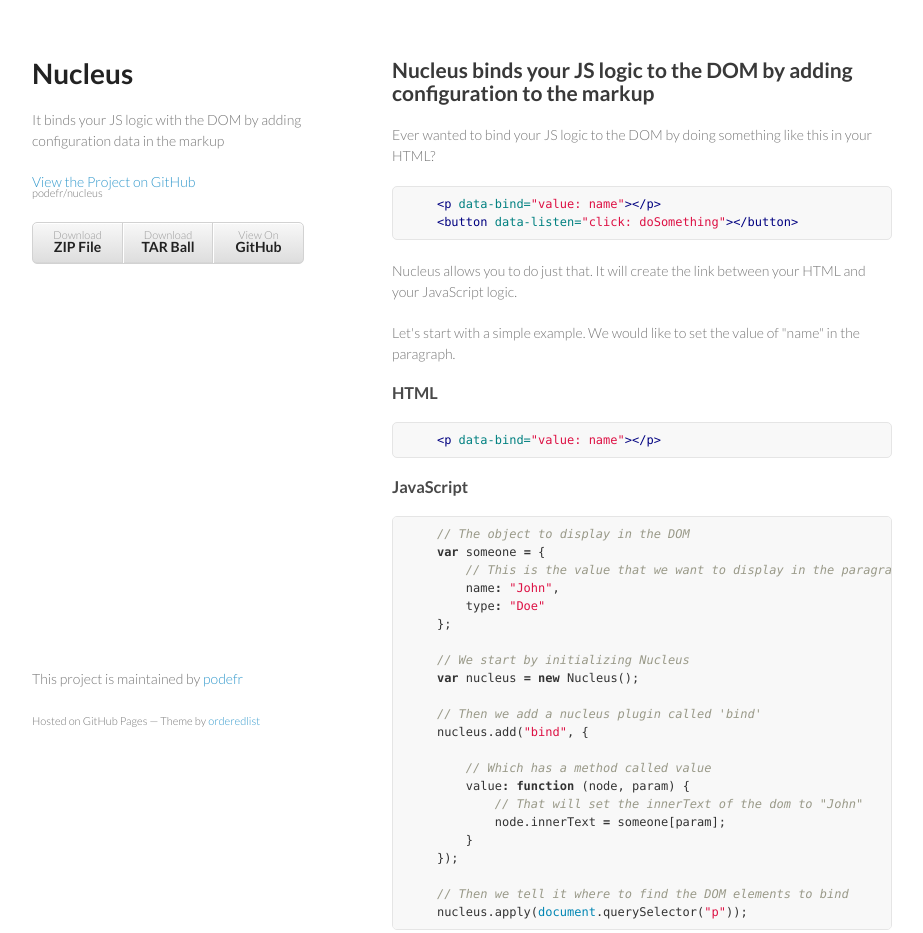
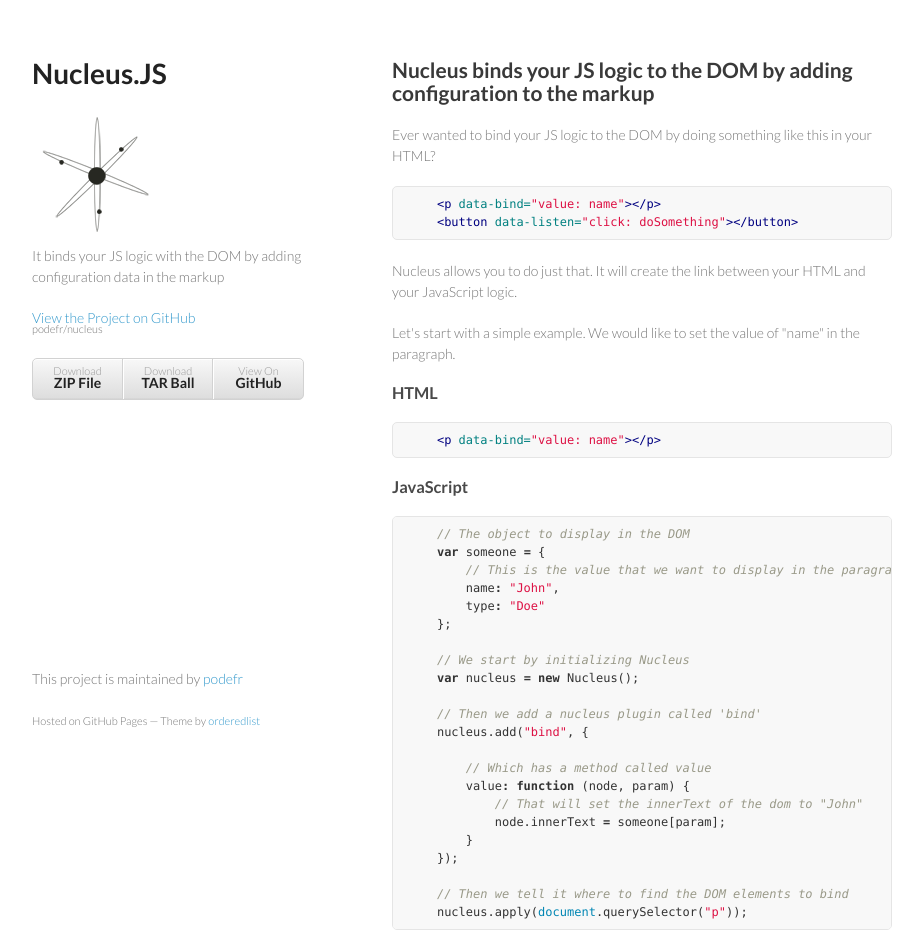
Before and after one commit to podefr/nucleus, a plain HTML site: page index.html in a window 1280 px wide. Shown: the top 933 px of the page, without its empty margins (178-1101 px from the left). Drawn offline with Linux system fonts and the light colour scheme.

Commit message:
added logo

```diff
--- a/index.html
+++ b/index.html
@@ -15,7 +15,8 @@
   <body>
     <div class="wrapper">
       <header>
-        <h1>Nucleus</h1>
+        <h1>Nucleus.JS</h1>
+        <img src="nucleus-logo.png" alt="nucleus logo" />
         <p>It binds your JS logic with the DOM by adding configuration data in the markup</p>
 
         <p class="view"><a href="https://github.com/podefr/nucleus">View the Project on GitHub <small>podefr/nucleus</small></a></p>
```
Also changed, not shown: nucleus-logo.png (added).
